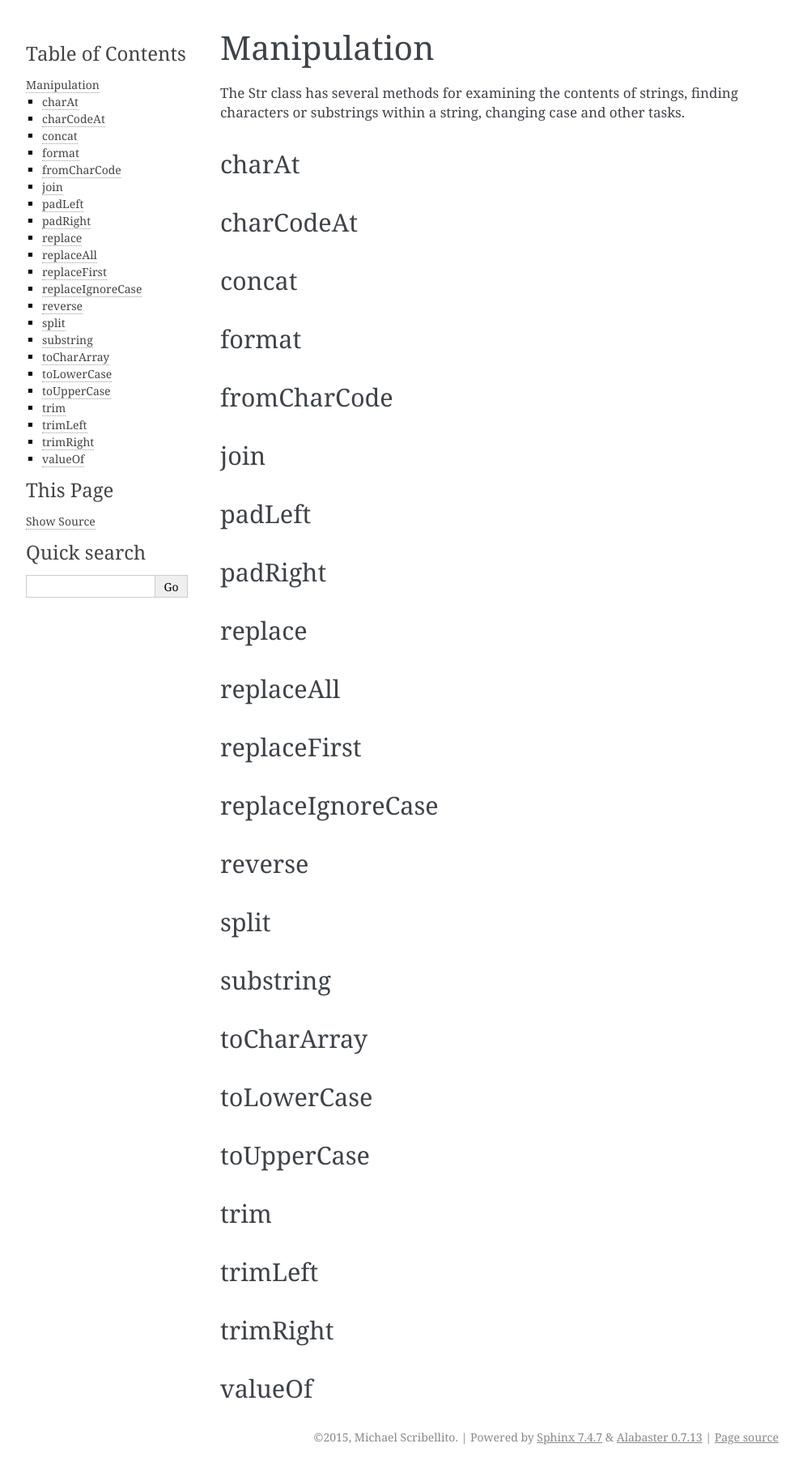
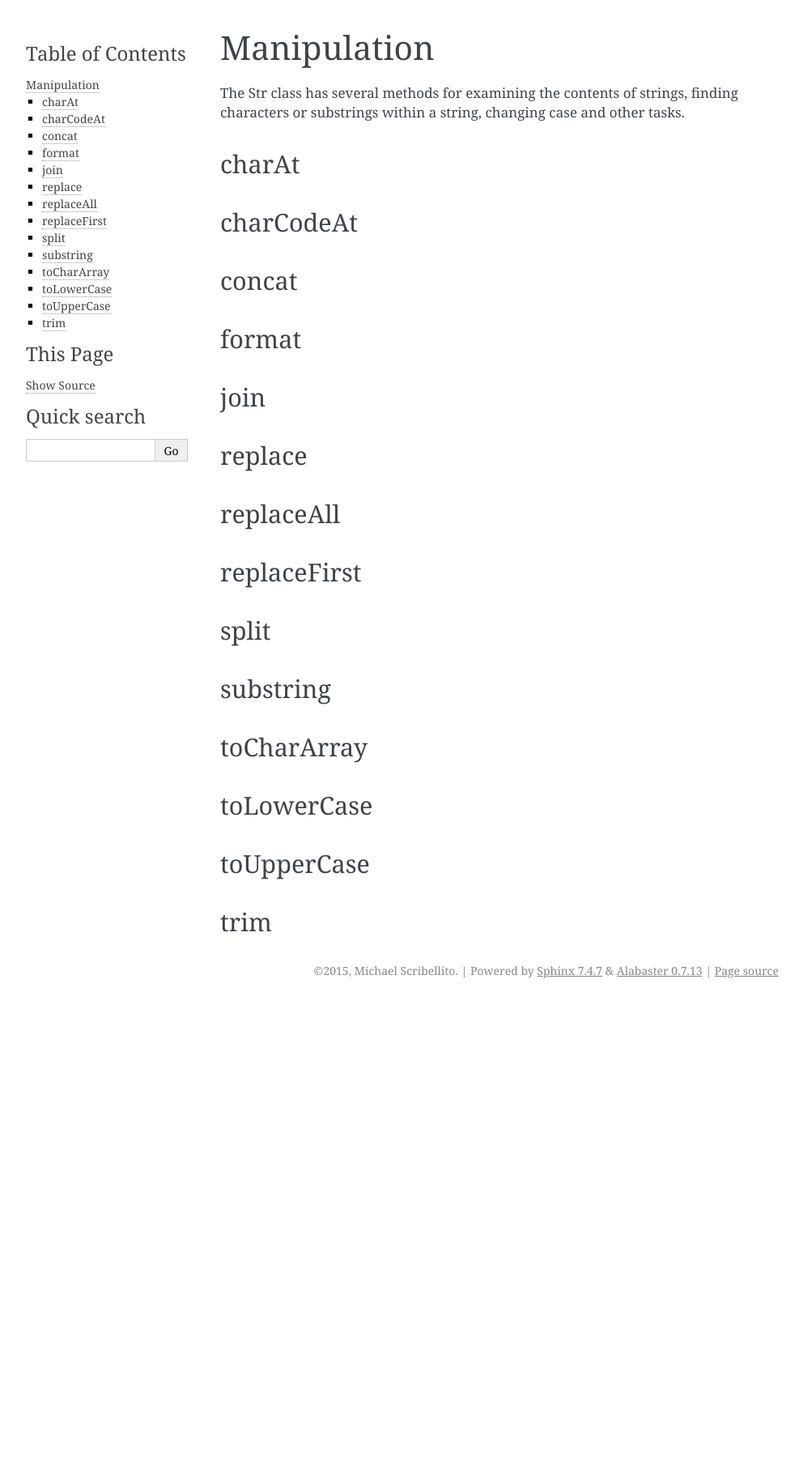
Before and after one commit to mscribellito/Str, a Sphinx documentation site: the page built from docs/manipulation.rst, in a window 1280 px wide. Shown: the whole page at 81% size, without its empty margins (148-1140 px from the left). Built offline with Sphinx 7.4.7, drawn with Linux system fonts in a browser that asks for light colours; after the commit the page ends 1238 px from its top, so only the background shows below that.

Commit message:
Update manipulation.rst

```diff
--- a/docs/manipulation.rst
+++ b/docs/manipulation.rst
@@ -16,17 +16,8 @@ concat
 format
 ------
 
-fromCharCode
-------------
-
 join
 ----
-
-padLeft
--------
-
-padRight
---------
 
 replace
 -------
@@ -36,12 +27,6 @@ replaceAll
 
 replaceFirst
 ------------
-
-replaceIgnoreCase
------------------
-
-reverse
--------
 
 split
 -----
@@ -60,12 +45,3 @@ toUpperCase
 
 trim
 ----
-
-trimLeft
---------
-
-trimRight
----------
-
-valueOf
--------
```
